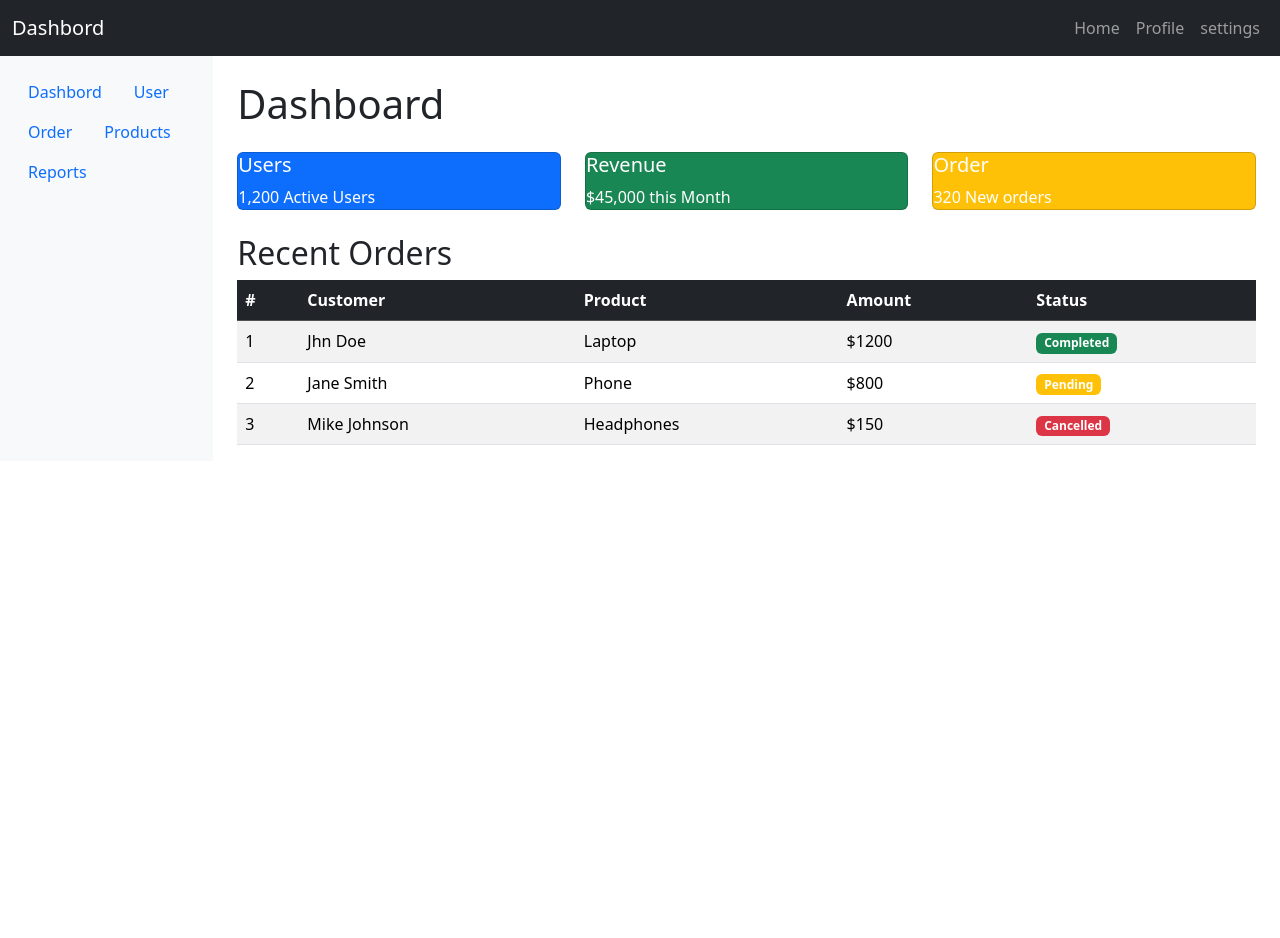
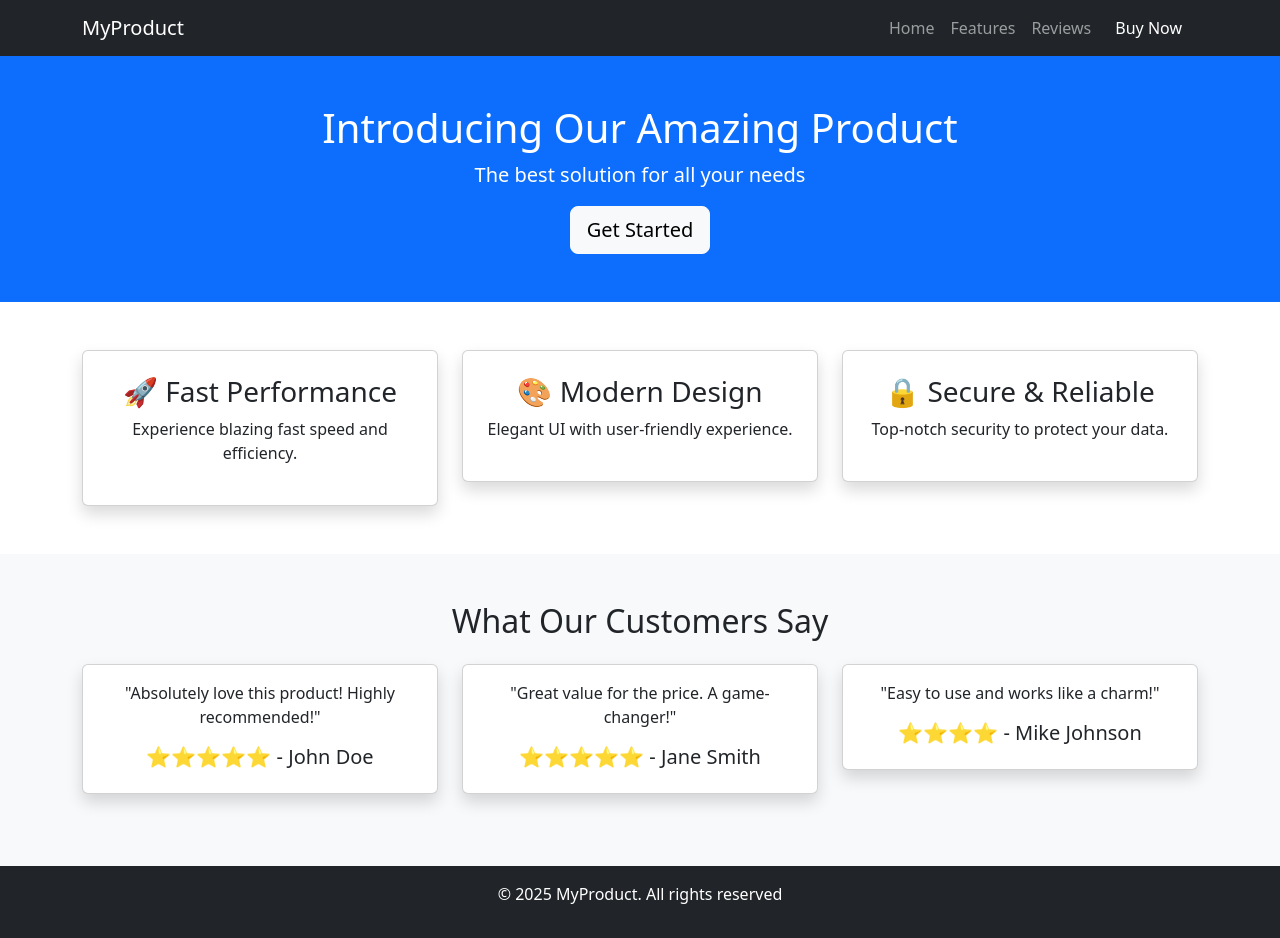
Before and after one commit to Behnamfalahii/Innovation-Infusion, a plain HTML site: page index.html in a window 1280 px wide. Before the commit the page ends 800 px from the top, so only its background shows below. Drawn offline with nearby package versions, Linux system fonts and the light colour scheme.

Commit message:
Product Landing Page

```diff
--- a/index.html
+++ b/index.html
@@ -9,97 +9,83 @@
 <body>
 <!-- Nav tabs -->
 <nav class="navbar navbar-expand-lg navbar-dark bg-dark">
-    <div class="container-fluid">
-        <a href="#" class="navbar-brand">Dashbord</a>
+    <div class="container">
+        <a href="#" class="navbar-brand">MyProduct</a>
         <button class="navbar-toggler" type="button" data-bs-toggle="collapse" data-bs-target="#navbarNav">
           <span class="navbar-toggler-icon"></span>
+
         </button>
         <div class="collapse navbar-collapse" id="navbarNav">
          <ul class="navbar-nav ms-auto">
             <li class="nav-item"><a href="#" class="nav-link">Home</a></li>
-              <li class="nav-item"><a href="#" class="nav-link">Profile</a></li>
-              <li class="nav-item"><a href="#" class="nav-link">settings</a></li>
+            <li class="nav-item"><a href="#" class="nav-link">Features</a></li>
+            <li class="nav-item"><a href="#" class="nav-link">Reviews</a></li>
+            <li class="nav-item"><a href="#" class="nav-link btn btn-primary text-white px-3">Buy Now</a></li>
          </ul>
         </div>
     </div>
+</nav>
 
-</nav>
-<div class="container-fluid">
-    <div class="row">
-        <nav class="col-md-3 col-lg-2 d-md-block bg-light sidebar py-3">
-            <div class="position-sticky">
-                <ul class="nav felx-column ">
-                    <li class="nav-item"><a href="#" class="nav-link  active">Dashbord</a></li>
-                    <li class="nav-item"><a href="#" class="nav-link ">User</a></li>
-                    <li class="nav-item"><a href="#" class="nav-link ">Order</a></li>
-                    <li class="nav-item"><a href="#" class="nav-link ">Products</a></li>
-                    <li class="nav-item"><a href="#" class="nav-link ">Reports</a></li>
-                </ul>
-            </div>
-        </nav>
-        <!-- main content... -->
-         <main class="col-md-9 ms-sm-auto col-lg-10 px-md-4">
-            <h1 class="mt-4">Dashboard</h1>
-         <!-- //// card body.../// -->
-          <div class="row my-4">
+<!-- header section.... -->
+ <header class="bg-primary text-white text-center py-5">
+    <h1>Introducing Our Amazing Product</h1>
+    <p class="lead">The best solution for all your needs</p>
+    <a href="#" class="btn btn-light btn-lg">Get Started</a>
+ </header>
+
+ <!-- Main... -->
+<section class="container my-5">
+    <div class="row text-center">
       <div class="col-md-4">
-                <div class="card text-bg-primary text-white">
-                 <h5 class="card-title">Users</h5>
-                 <p class="card-text">1,200 Active Users</p>
+        <div class="card p-4 shadow">
+            <h3>🚀 Fast Performance</h3>
+            <p>Experience blazing fast speed and efficiency.</p>
         </div>
       </div>
       <div class="col-md-4">
-                <div class="card text-bg-success text-white">
-                 <h5 class="card-title">Revenue</h5>
-                 <p class="card-text">$45,000 this Month</p>
+        <div class="card p-4 shadow">
+            <h3>🎨 Modern Design</h3>
+            <p>Elegant UI with user-friendly experience.</p>
         </div>
       </div>
       <div class="col-md-4">
-                <div class="card text-bg-warning text-white">
-                 <h5 class="card-title">Order</h5>
-                 <p class="card-text">320 New orders</p>
+        <div class="card p-4 shadow">
+            <h3>🔒 Secure & Reliable</h3>
+            <p>Top-notch security to protect your data.</p>
         </div>
       </div>
     </div>
-          <h2>Recent Orders</h2>
-          <table class="table table-striped">
-            <thead class="table-dark">
-              <tr>
-                <th>#</th>
-                <th>Customer</th>
-                <th>Product</th>
-                <th>Amount</th>
-                <th>Status</th>
-              </tr>
-            </thead>
-            <tbody>
-                <tr>
-                    <td>1</td>
-                    <td>Jhn Doe</td>
-                    <td>Laptop</td>
-                    <td>$1200</td>
-                    <td><span class="badge bg-success">Completed</span></td>
-                </tr>
-                <tr>
-                    <td>2</td>
-                    <td>Jane Smith</td>
-                    <td>Phone</td>
-                    <td>$800</td>
-                    <td><span class="badge bg-warning">Pending</span></td>
-                </tr>
-                <tr>
-                    <td>3</td>
-                    <td>Mike Johnson</td>
-                    <td>Headphones</td>
-                    <td>$150</td>
-                    <td><span class="badge bg-danger">Cancelled</span></td>
-                </tr>
-            </tbody>
-          </table>
-         </main>
+</section>
+<!-- Reviews section.... -->
+<section class="bg-light py-5">
+    <div class="container text-center">
+        <h2>What Our Customers Say</h2>
+        <div class="row my-4">
+            <div class="col-md-4">
+                <div class="card p-3 shadow">
+                    <p>"Absolutely love this product! Highly recommended!"</p>
+                    <h5>⭐️⭐️⭐️⭐️⭐️ - John Doe</h5>
                 </div>
               </div>
-
+              <div class="col-md-4">
+                <div class="card p-3 shadow">
+                    <p>"Great value for the price. A game-changer!"</p>
+                    <h5>⭐️⭐️⭐️⭐️⭐️ - Jane Smith</h5>
+                </div>
+              </div>
+              <div class="col-md-4">
+                <div class="card p-3 shadow">
+                    <p>"Easy to use and works like a charm!"</p>
+                    <h5>⭐️⭐️⭐️⭐️ - Mike Johnson</h5>
+                </div>
+              </div>
+        </div>
+    </div>
+</section>
+<!-- footer... -->
+ <footer class="bg-dark text-white text-center py-3">
+    <p>© 2025 MyProduct. All rights reserved</p>
+ </footer>
 
 
     <!-- Bootstrap Scripts -->
```
Lines whose indentation alone changed are shown as unchanged.
